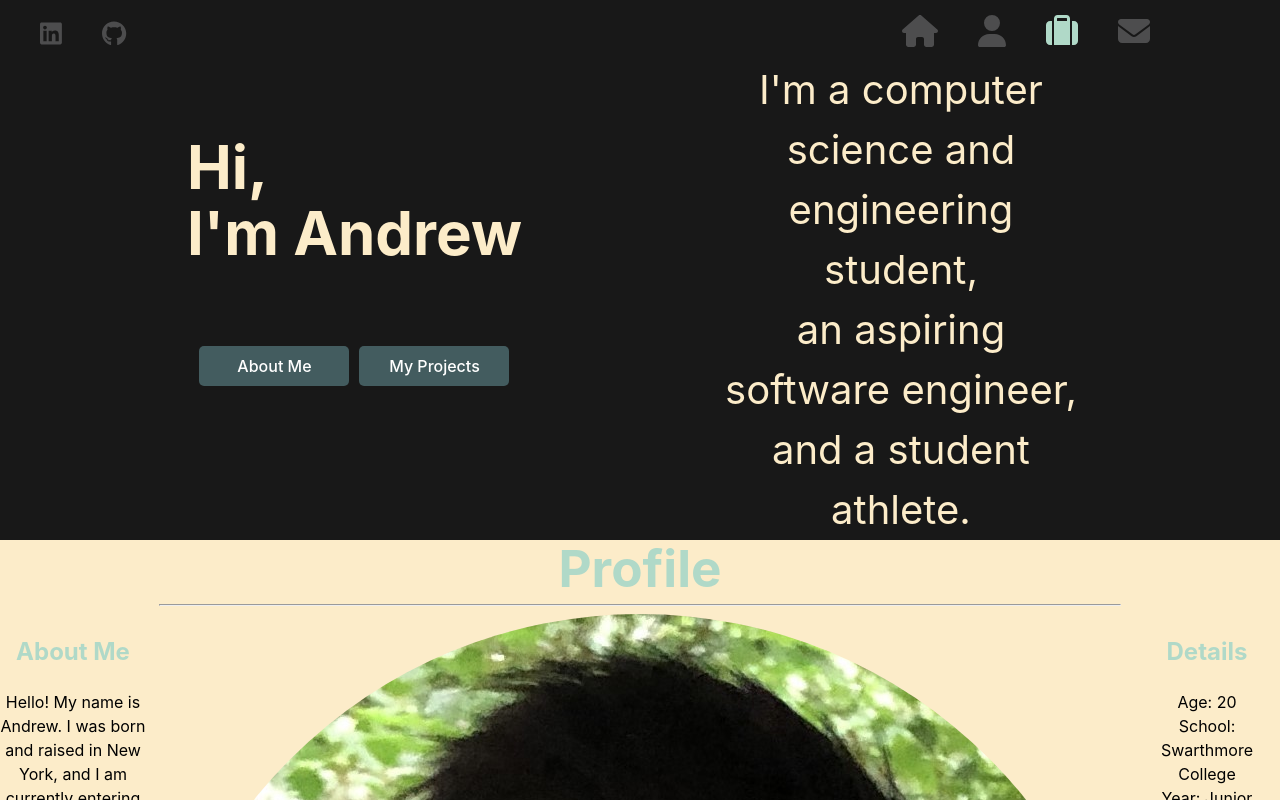
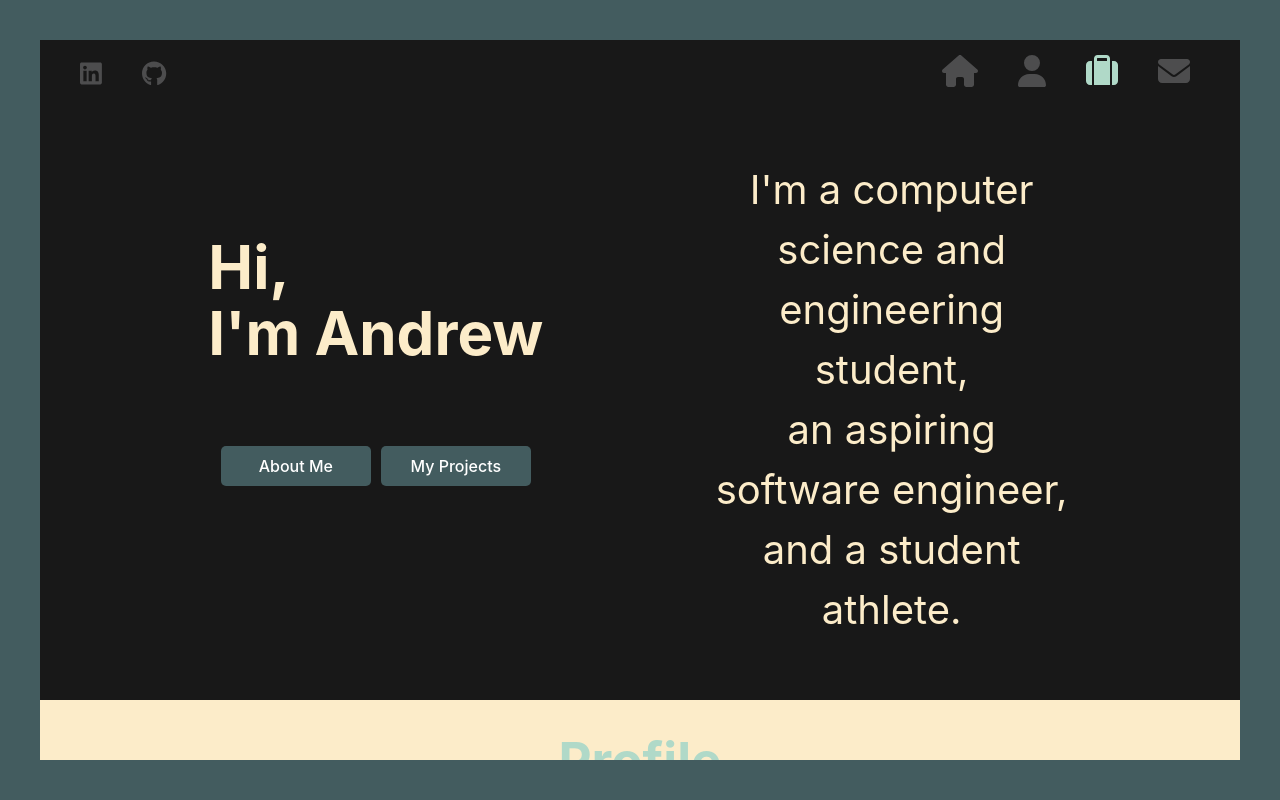
Before and after one commit to andrewmoy3/Personal-Website, a React (Vite) app: page /Portfolio in a window 1280 px wide. Built offline with nearby package versions, Linux system fonts and the light colour scheme.

Commit message:
fixed commit mess up

```diff
--- a/src/About.css
+++ b/src/About.css
@@ -1,7 +1,7 @@
 #about {
   color: black;
   background-color: #fcecc9;
-  height: 50%;
+  height: 75%;
   padding: 0;
   position: relative;
 }
@@ -16,7 +16,7 @@
   /* font: ; */
 }
 #about-content {
-  height: 80%;
+  height: 70%;
   display: flex;
   justify-content: space-evenly;
   align-items: flex-start;
--- a/src/Portfolio.css
+++ b/src/Portfolio.css
@@ -2,8 +2,21 @@
   background-color: #181818;
   color: #fcecc9;
   padding: 0;
+  margin: 0;
   text-align: center;
-  height: 50%;
+  height: 75%;
   position: relative;
-  /* top: 60px; */
 }
+
+#portfolio h1 {
+  padding: 0;
+  margin: 0;
+  height: 20%;
+  display: flex;
+  justify-content: center;
+  align-items: center;
+}
+
+#portfolio .line {
+  width: 75%;
+}
--- a/src/Portfolio.jsx
+++ b/src/Portfolio.jsx
@@ -4,6 +4,7 @@ const Portfolio = () => {
   return (
     <div id="portfolio">
       <h1>Portfolio</h1>
+      <hr className="line"></hr>
     </div>
   );
 };
--- a/src/index.css
+++ b/src/index.css
@@ -40,13 +40,39 @@ body {
   overflow: hidden;
 }
 #root {
-  min-width: 100%;
+  /* min-width: 100%; */
+  width: calc(100% - 80px);
+  height: calc(100vh - 80px);
+  /* max-width: 1280px; */
+  margin: 0;
+  border: #435c5f solid 40px;
+
+  /* background-color: #435c5f; */
+  position: fixed;
+  z-index: 0;
+  overflow: hidden;
+}
+#contentDiv {
+  width: 100%;
   height: 100vh;
   /* max-width: 1280px; */
   margin: 0;
   padding: 0px;
   background-color: #dedede;
   text-align: center;
+  /* padding: 40px; */
+  /* padding-left: 40px;
+  padding-right: 40px; */
+  /* background-color: #435c5f; */
+  position: relative;
+  z-index: 0;
+  -ms-overflow-style: none; /* IE and Edge */
+  scrollbar-width: none; /* Firefox */
+
+  overflow-y: auto; /* Add a vertical scrollbar when content overflows */
+}
+#contentDiv::-webkit-scrollbar {
+  display: none;
 }
 
 h1 {
```
